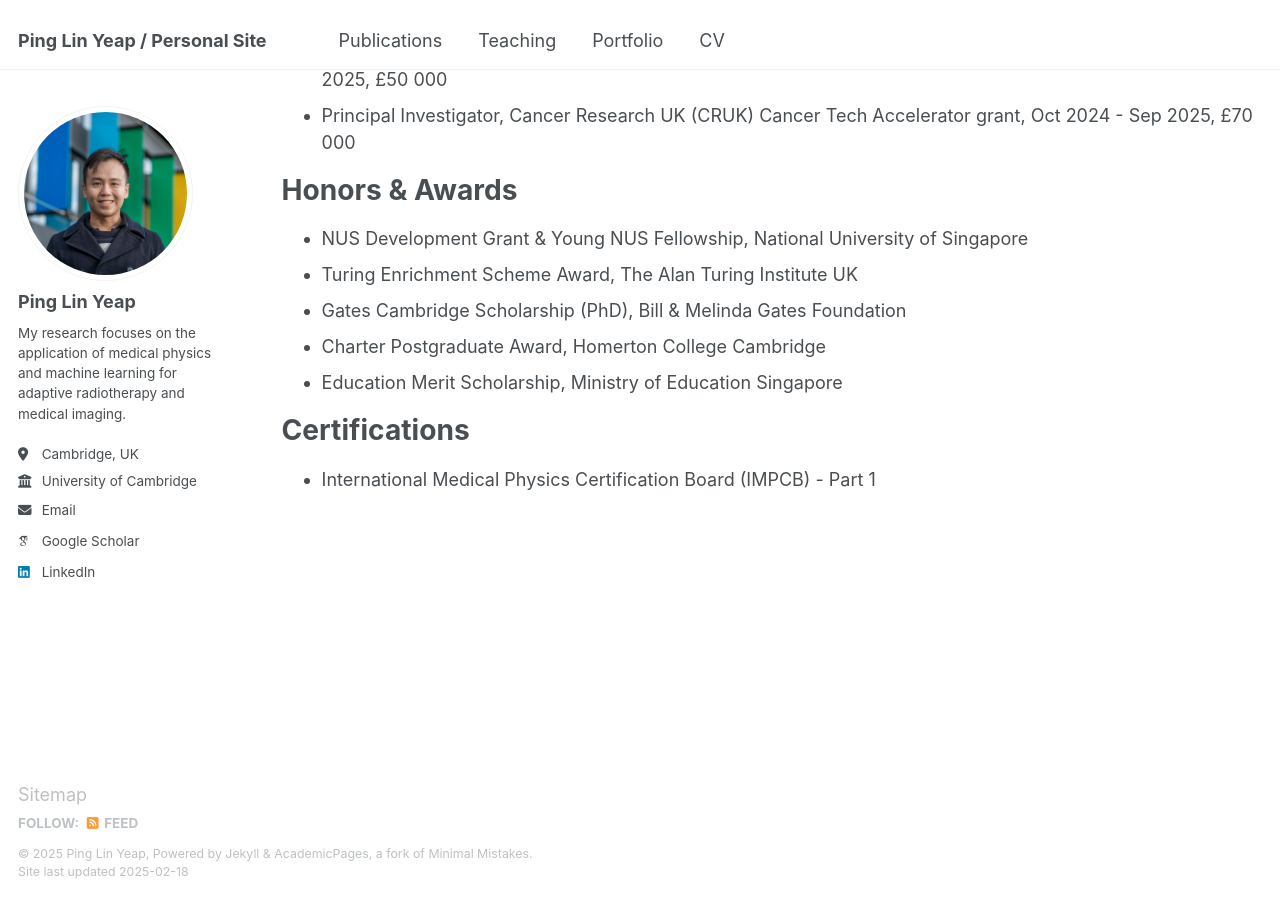
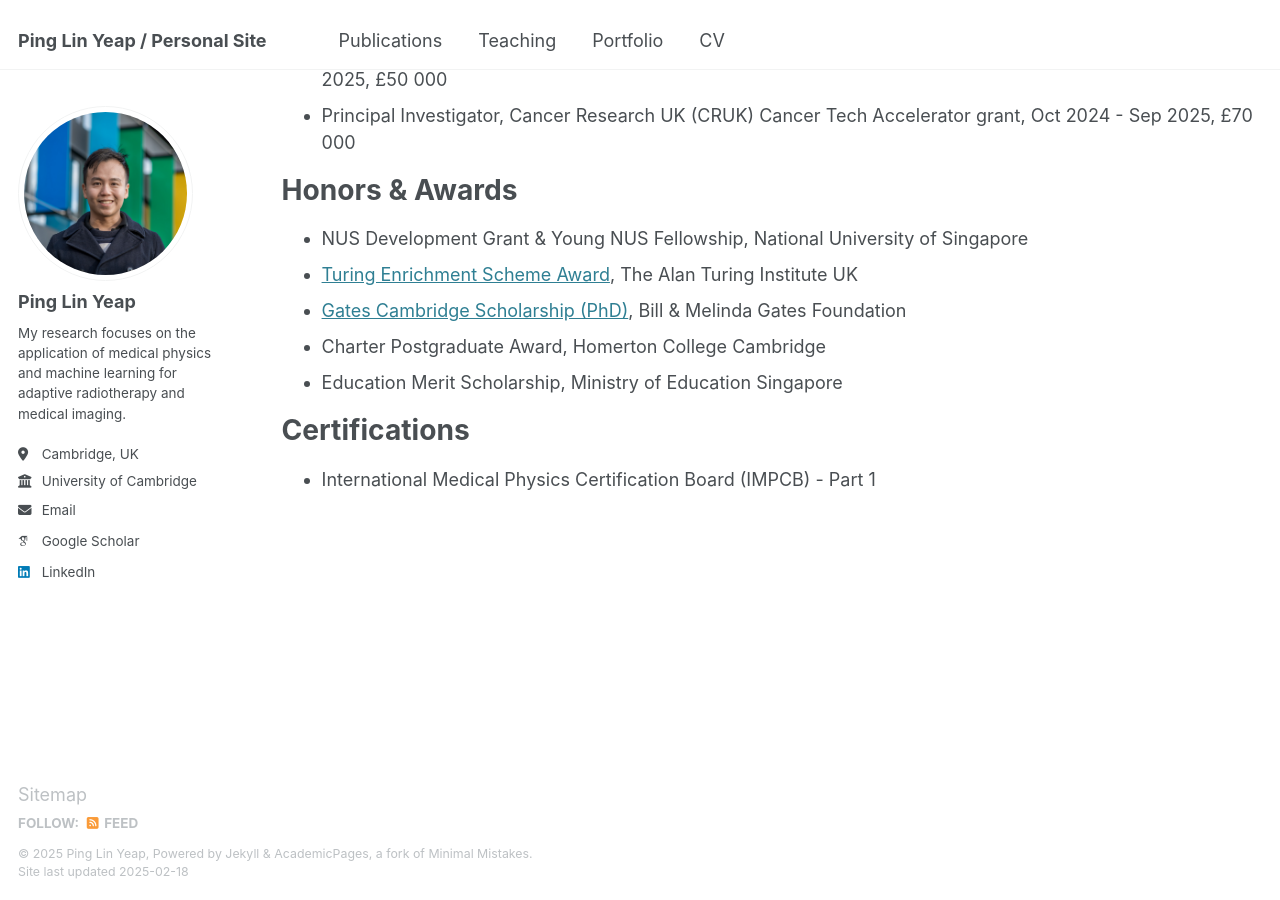
Before and after one commit to yeappl/yeappl.github.io, a Jekyll site: the page built from _pages/cv.md, in a window 1280 px wide and 900 px high, scrolled down 535 px. Built offline with Jekyll 4.4.1, drawn with Linux system fonts in a browser that asks for light colours; some web fonts are replaced; part of the change alters nothing that is shown.

Commit message:
Update cv.md

```diff
--- a/_pages/cv.md
+++ b/_pages/cv.md
@@ -30,8 +30,8 @@ Grants
 Honors & Awards
 ======
 * NUS Development Grant &  Young NUS Fellowship, National University of Singapore
-* Turing Enrichment Scheme Award, The Alan Turing Institute UK
-* Gates Cambridge Scholarship (PhD), Bill & Melinda Gates Foundation
+* [Turing Enrichment Scheme Award](https://www.turing.ac.uk/people/doctoral-students/ping-lin-yeap), The Alan Turing Institute UK
+* [Gates Cambridge Scholarship (PhD)](https://www.gatescambridge.org/about/news/towards-a-netflix-for-cancer-treatment/), Bill & Melinda Gates Foundation
 * Charter Postgraduate Award, Homerton College Cambridge
 * Education Merit Scholarship, Ministry of Education Singapore
 
```
